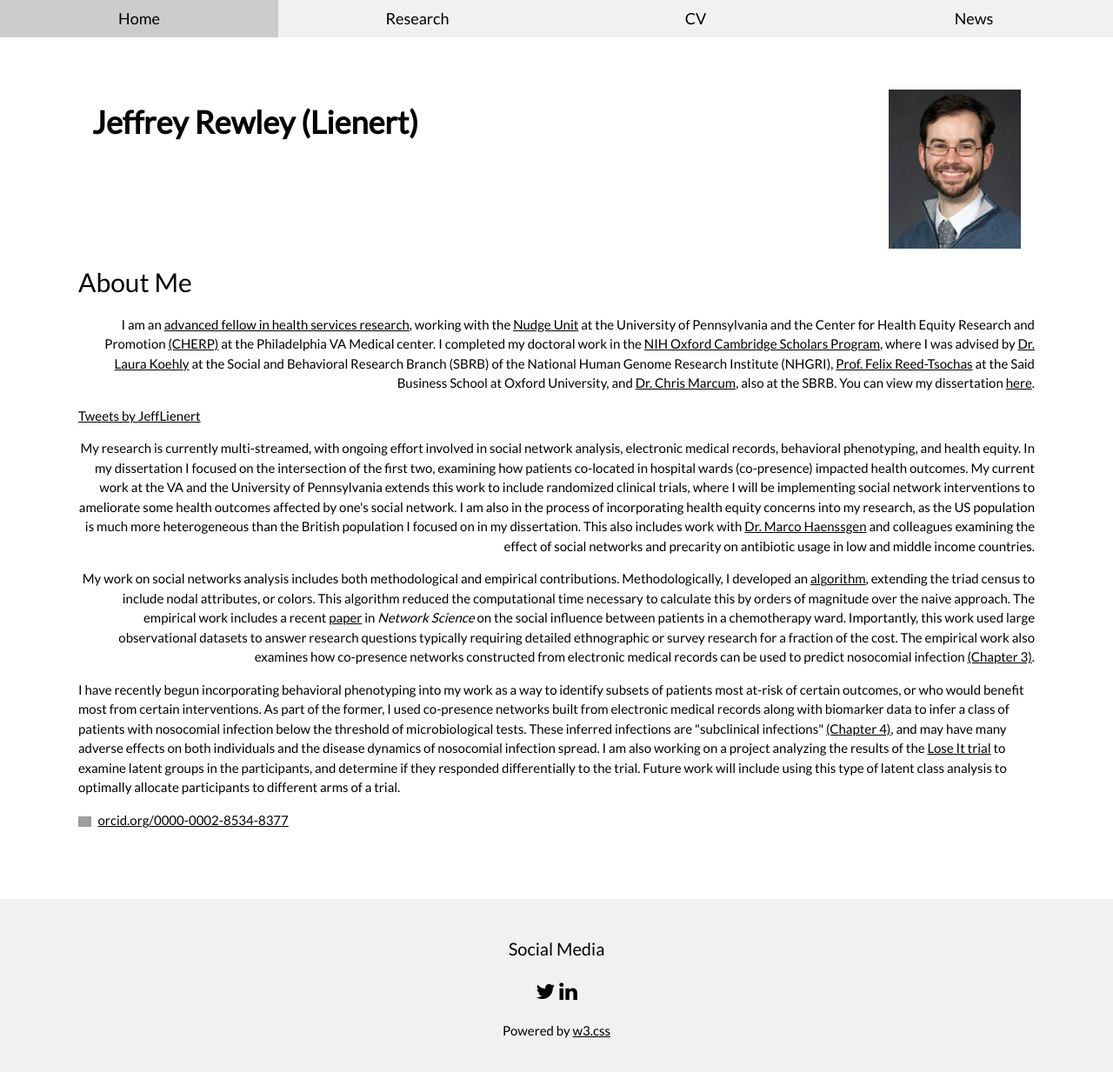
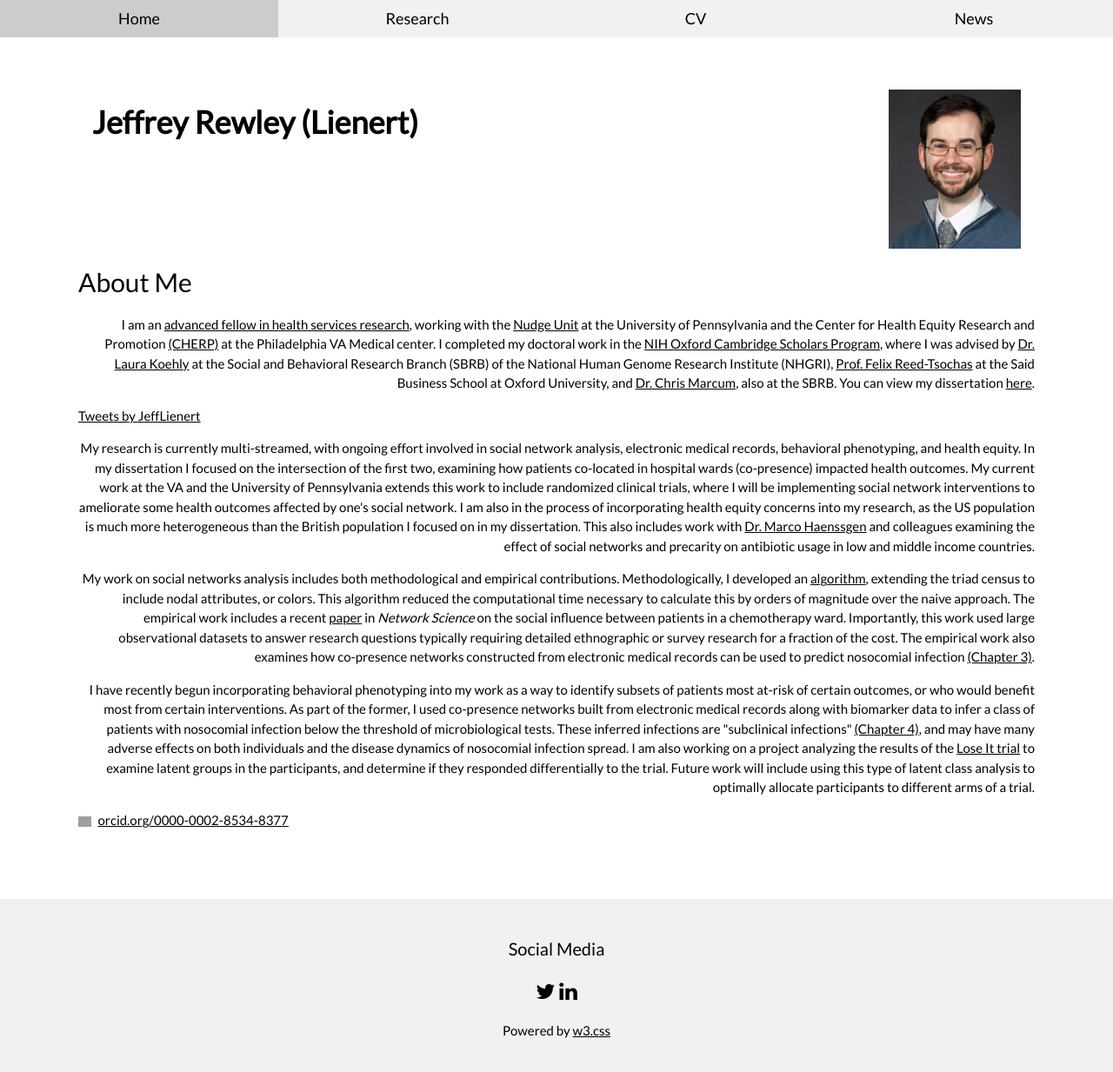
Before and after one commit to jlienert/jlienert.github.io, a Jekyll site: the page built from index.html, in a window 1280 px wide and 1244 px high. Shown: the top 1233 px of the window at 87% size. Built offline with Jekyll 4.4.1, drawn with Linux system fonts in a browser that asks for light colours; comment, search, counter and statistics services are not loaded; grey boxes are pictures that could not be loaded.

Commit message:
Update index.html

```diff
--- a/index.html
+++ b/index.html
@@ -45,7 +45,7 @@ title: Jeffrey Rewley (Lienert)
   predict nosocomial infection <a href="https://ora.ox.ac.uk/objects/uuid:e19e3a20-f154-4a67-bc3c-2e82bee9c845">(Chapter 3)</a>.
 </p>
 
-<p> I have recently begun incorporating behavioral phenotyping into my work as a way to identify subsets of patients most at-risk of certain outcomes, or who would benefit most from certain interventions.
+<p align=right> I have recently begun incorporating behavioral phenotyping into my work as a way to identify subsets of patients most at-risk of certain outcomes, or who would benefit most from certain interventions.
   As part of the former, I used co-presence networks built from electronic medical records along with biomarker data to infer a class of patients with nosocomial infection below the threshold of
   microbiological tests. These inferred infections are "subclinical infections" <a href="https://ora.ox.ac.uk/objects/uuid:e19e3a20-f154-4a67-bc3c-2e82bee9c845">(Chapter 4)</a>, and may have many
   adverse effects on both individuals and the disease dynamics of nosocomial infection spread. I am also working on a project analyzing the results of the
```
